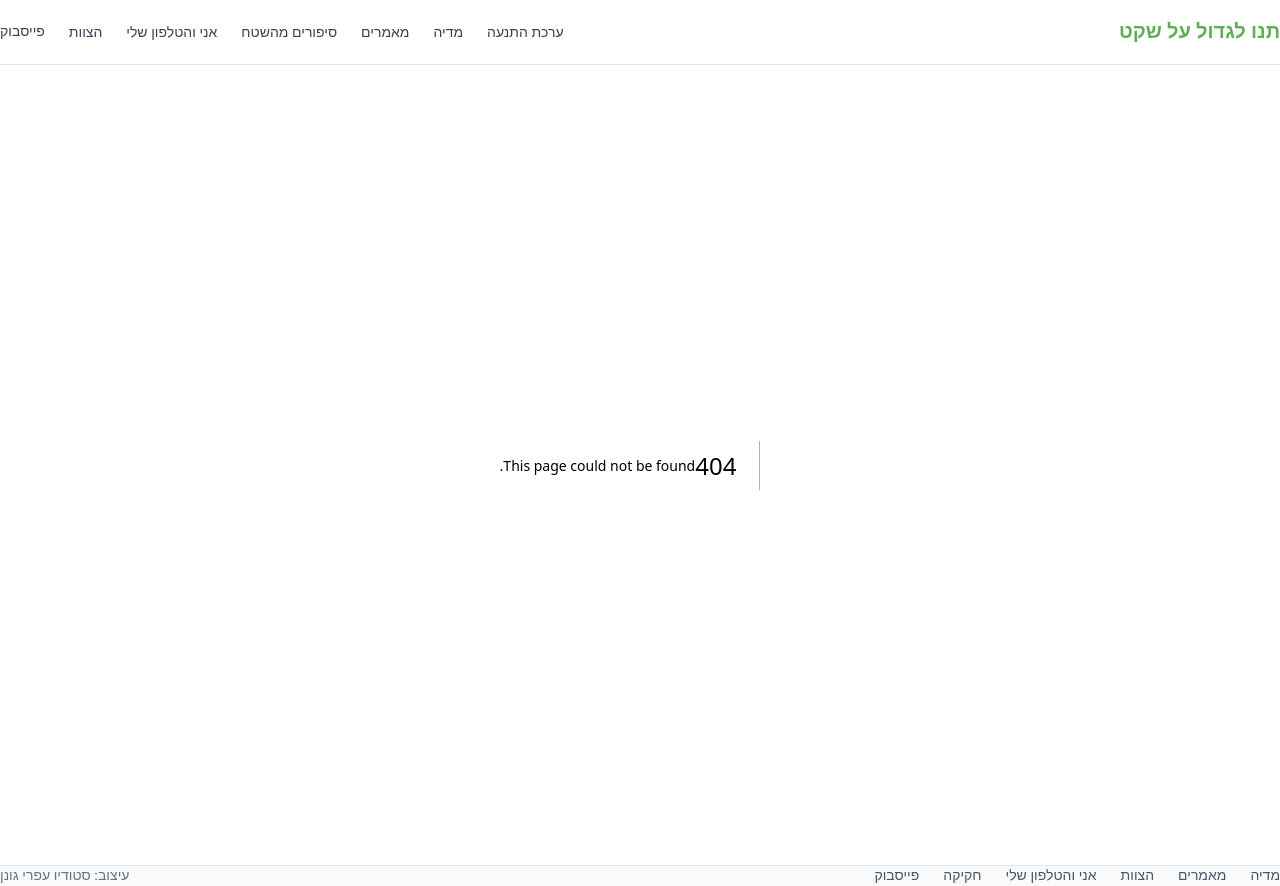
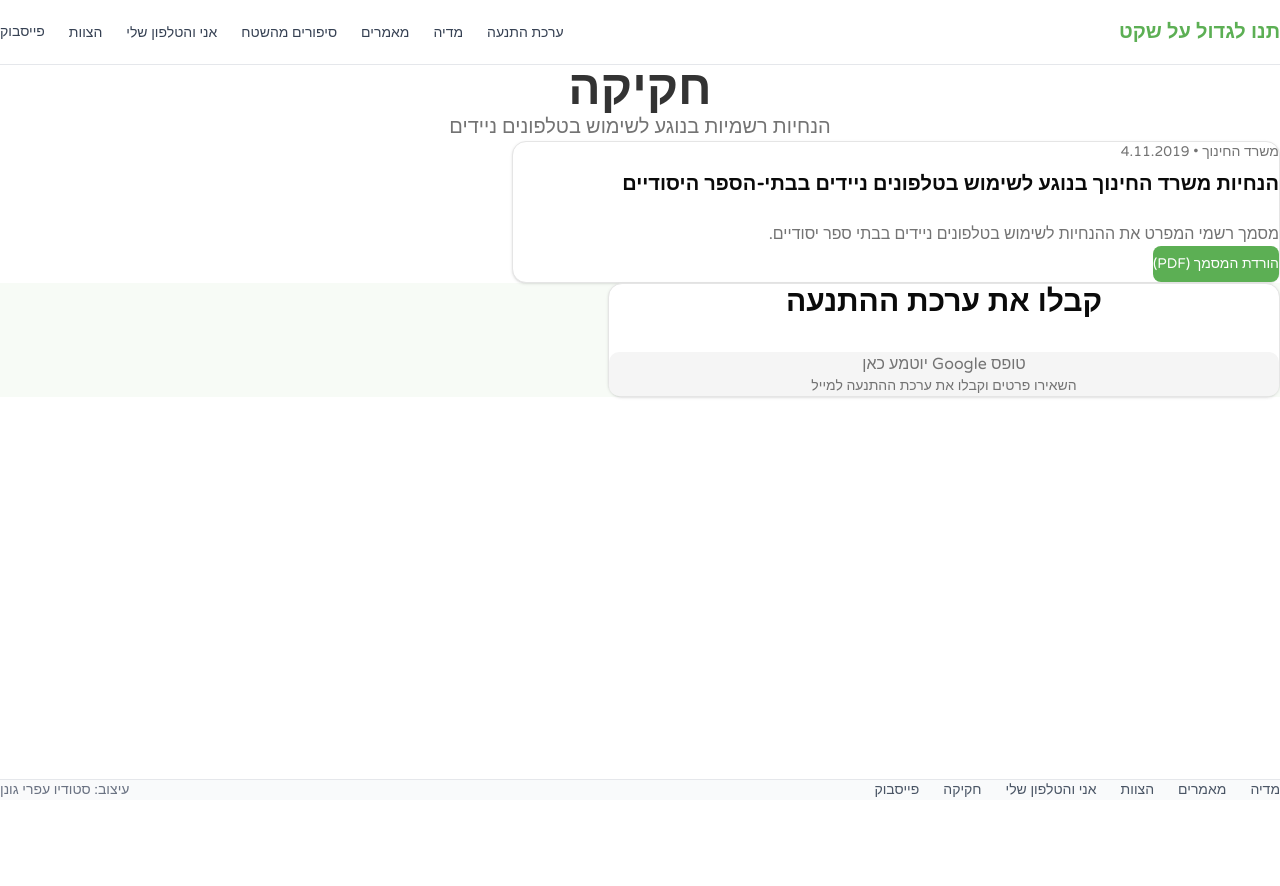
Before and after one commit to TnuLigdol/TnuLigdol, a Next.js app: page /legal in a window 1280 px wide. Before the commit this address had no page. After the commit the page ends 800 px from the top, so only its background shows below. Built offline with nearby package versions, Linux system fonts and the light colour scheme.

Commit message:
feat: add legal page

```diff
--- /dev/null
+++ b/app/legal/page.tsx
@@ -0,0 +1,50 @@
+import type { Metadata } from "next";
+import Link from "next/link";
+import { Card, CardContent, CardHeader, CardTitle } from "@/components/ui/card";
+import { Button } from "@/components/ui/button";
+import { legal } from "@/content";
+import { StartupKitForm } from "@/components/forms/startup-kit-form";
+
+export const metadata: Metadata = {
+  title: "חקיקה | תנו לגדול על שקט",
+  description: "הנחיות רשמיות בנוגע לשימוש בטלפונים ניידים בבתי ספר",
+};
+
+export default function LegalPage() {
+  return (
+    <div className="py-12 md:py-20">
+      <div className="container mx-auto px-4">
+        <h1 className="text-4xl md:text-5xl font-bold text-center mb-4">
+          {legal.title}
+        </h1>
+        <p className="text-xl text-muted-foreground text-center mb-16">
+          {legal.subtitle}
+        </p>
+
+        <div className="max-w-3xl mx-auto space-y-8">
+          {legal.documents.map((doc) => (
+            <Card key={doc.title}>
+              <CardHeader>
+                <div className="text-sm text-muted-foreground mb-2">
+                  {doc.authority} •{" "}
+                  {new Date(doc.date).toLocaleDateString("he-IL")}
+                </div>
+                <CardTitle className="text-xl">{doc.title}</CardTitle>
+              </CardHeader>
+              <CardContent>
+                <p className="text-muted-foreground mb-6">{doc.description}</p>
+                <Button asChild>
+                  <Link href={doc.downloadUrl} target="_blank">
+                    הורדת המסמך (PDF)
+                  </Link>
+                </Button>
+              </CardContent>
+            </Card>
+          ))}
+        </div>
+      </div>
+
+      <StartupKitForm />
+    </div>
+  );
+}
```
